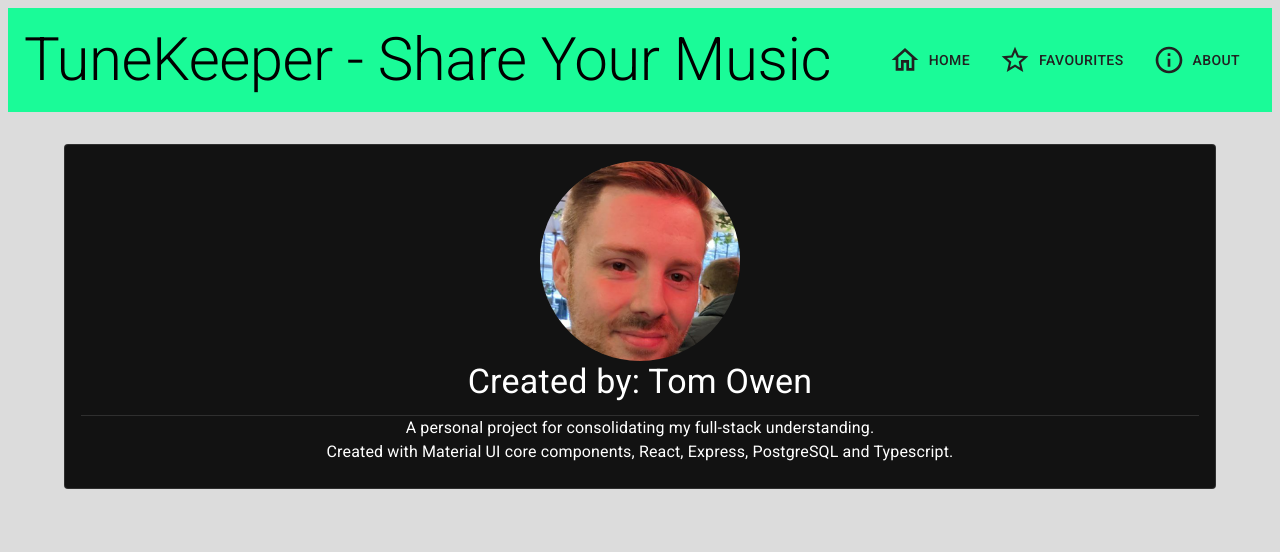
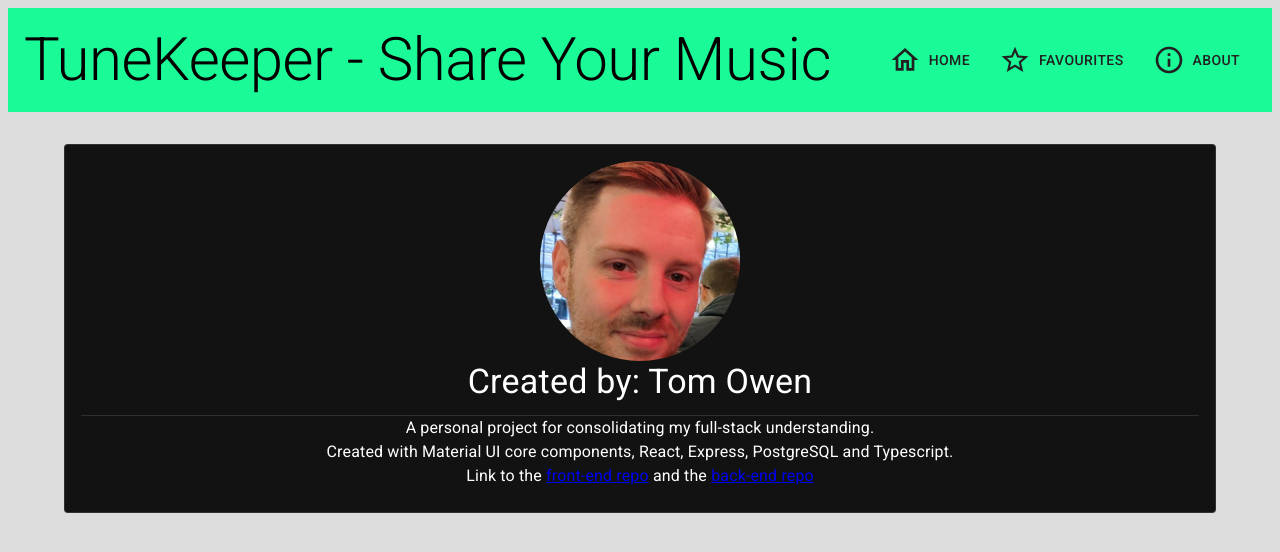
Before and after one commit to TomOwen93/fullstack-sr-app, a React (Vite) app: page /about in a window 1280 px wide. Shown: the top 552 px of the page. Built offline with nearby package versions, Linux system fonts and the light colour scheme; no server answers.

Commit message:
add links to repos in about page

```diff
--- a/src/components/AboutPage.tsx
+++ b/src/components/AboutPage.tsx
@@ -42,6 +42,17 @@ export default function AboutPage(): JSX.Element {
                             components, React, Express, PostgreSQL and
                             Typescript.
                         </Typography>
+
+                        <Typography variant="body1">
+                            Link to the{" "}
+                            <a href="https://github.com/TomOwen93/fullstack-sr-app">
+                                front-end repo
+                            </a>{" "}
+                            and the{" "}
+                            <a href="https://github.com/TomOwen93/fullstack-sr-app-backend">
+                                back-end repo
+                            </a>
+                        </Typography>
                     </CardContent>
                 </Card>
             </Container>
```
